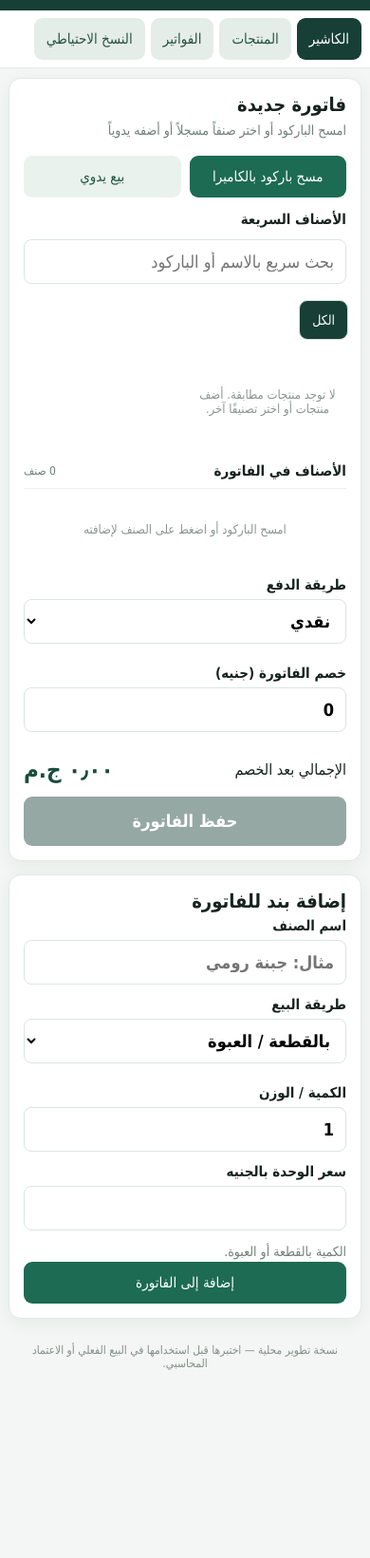
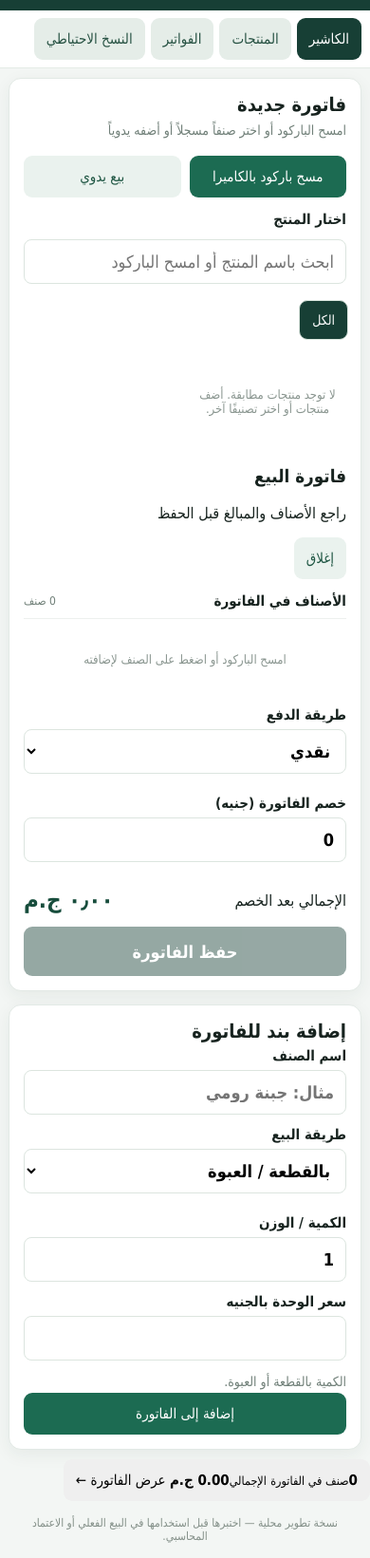
Before and after one commit to bokar6221/supermarket-pos, a plain HTML site: page index.html in a window 390 px wide. Shown: the part 63-1704 px from the top of the page at 95% size. Before the commit the page ends 1522 px from the top, so only its background shows below. Drawn offline with Linux system fonts and the light colour scheme.

Commit message:
Reorganize mobile cashier into product browser and invoice drawer

```diff
--- a/index.html
+++ b/index.html
@@ -5,7 +5,7 @@
 <meta name="theme-color" content="#173f35"><meta name="description" content="برنامج كاشير ومبيعات محلي للمحلات الصغيرة">
 <link rel="manifest" href="manifest.json"><link rel="stylesheet" href="styles.css"><title>كاشير المحل</title>
 </head>
-<body>
+<body class="sales-view">
 <header class="topbar"><div><p class="eyebrow">نظام إدارة المبيعات</p><h1 id="shopTitle">كاشير المحل</h1></div><span class="offline-tag" id="connectionState">محلي</span></header>
 <nav class="tabs" aria-label="أقسام التطبيق">
 <button class="tab active" data-view="sale">الكاشير</button><button class="tab" data-view="products">المنتجات</button><button class="tab" data-view="invoices">الفواتير</button><button class="tab" data-view="backup">النسخ الاحتياطي</button>
@@ -17,13 +17,19 @@
 <div class="section-heading"><div><h2>فاتورة جديدة</h2><p>امسح الباركود أو اختر صنفاً مسجلاً أو أضفه يدوياً</p></div></div>
 <div class="actions"><button class="primary" id="scanButton">مسح باركود بالكاميرا</button><button class="secondary" id="manualButton">بيع يدوي</button></div>
 
-<div class="quick-head"><h3>الأصناف السريعة</h3><input id="quickSearch" placeholder="بحث سريع بالاسم أو الباركود"></div><div id="quickCategories" class="category-list"></div>
+<div class="mobile-product-browser">
+  <div class="quick-head"><h3>اختار المنتج</h3><input id="quickSearch" placeholder="ابحث باسم المنتج أو امسح الباركود"></div>
+  <div id="quickCategories" class="category-list"></div>
   <div id="quickProducts" class="quick-products"><p class="empty">أضف منتجات من قسم المنتجات لتظهر هنا.</p></div>
+</div>
+<div class="invoice-panel" id="invoicePanel" aria-label="فاتورة البيع">
+  <div class="invoice-drawer-top"><div><h3>فاتورة البيع</h3><p>راجع الأصناف والمبالغ قبل الحفظ</p></div><button class="secondary" type="button" id="closeInvoice">إغلاق</button></div>
   <div class="cart-head"><h3>الأصناف في الفاتورة</h3><span id="cartCount">0 صنف</span></div>
   <div id="cartItems" class="cart-items"><p class="empty">لم تتم إضافة أصناف بعد</p></div>
   <div class="checkout-fields"><label>طريقة الدفع<select id="paymentMethod"><option value="cash">نقدي</option><option value="electronic">دفع إلكتروني</option><option value="credit">آجل</option></select></label><label>خصم الفاتورة (جنيه)<input id="discount" type="number" min="0" step="0.01" value="0"></label></div>
   <div class="total-row"><span>الإجمالي بعد الخصم</span><strong id="grandTotal">0.00 ج.م</strong></div>
   <button class="checkout" id="checkoutButton" disabled>حفظ الفاتورة</button>
+</div>
 </div>
 <div class="panel form-panel" id="manualPanel"><h2>إضافة بند للفاتورة</h2>
 <form id="itemForm"><label>اسم الصنف<input id="itemName" required placeholder="مثال: جبنة رومي"></label>
@@ -50,6 +56,12 @@
 <section class="view" id="view-invoices"><div class="panel"><h2>سجل الفواتير</h2><p class="hint">الفواتير محفوظة على هذا الجهاز فقط.</p><div id="invoiceList"></div></div></section>
 <section class="view" id="view-backup"><div class="panel"><h2>النسخ الاحتياطي والاستعادة</h2><p>احفظ نسخة من بيانات المحل في مكان آمن بشكل دوري. الاستعادة تستبدل البيانات الموجودة على هذا الجهاز.</p><div class="actions"><button class="primary" id="exportBackup">تنزيل نسخة احتياطية</button><label class="file-button">استعادة نسخة<input id="importBackup" type="file" accept="application/json"></label></div><p class="hint" id="backupMessage">لا ترفع ملفات النسخ الاحتياطي إلى مستودع GitHub؛ فهي تحتوي بيانات المحل.</p></div></section>
 </main>
+<div class="invoice-backdrop" id="invoiceBackdrop" hidden></div>
+<button class="mobile-invoice-toggle" id="mobileInvoiceToggle" type="button" aria-controls="invoicePanel" aria-expanded="false">
+  <span class="mobile-invoice-count"><strong id="mobileCartCount">0</strong><small>صنف في الفاتورة</small></span>
+  <span class="mobile-invoice-total"><small>الإجمالي</small><strong id="mobileGrandTotal">0.00 ج.م</strong></span>
+  <span class="mobile-invoice-action">عرض الفاتورة ←</span>
+</button>
 <footer>نسخة تطوير محلية — اختبرها قبل استخدامها في البيع الفعلي أو الاعتماد المحاسبي.</footer>
 <script src="db.js"></script><script src="catalog.js"></script><script src="app.js"></script>
 </body></html>
```
Lines whose indentation alone changed are shown as unchanged.
